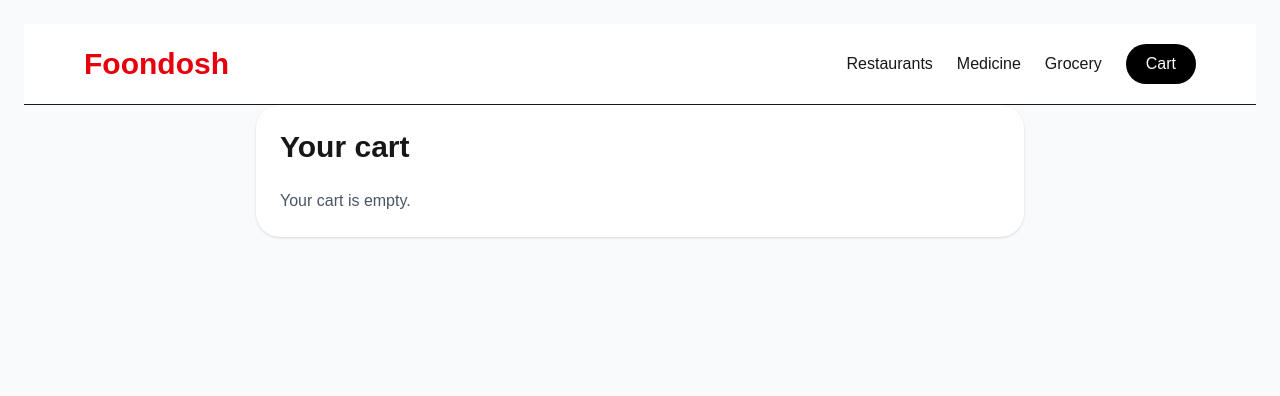
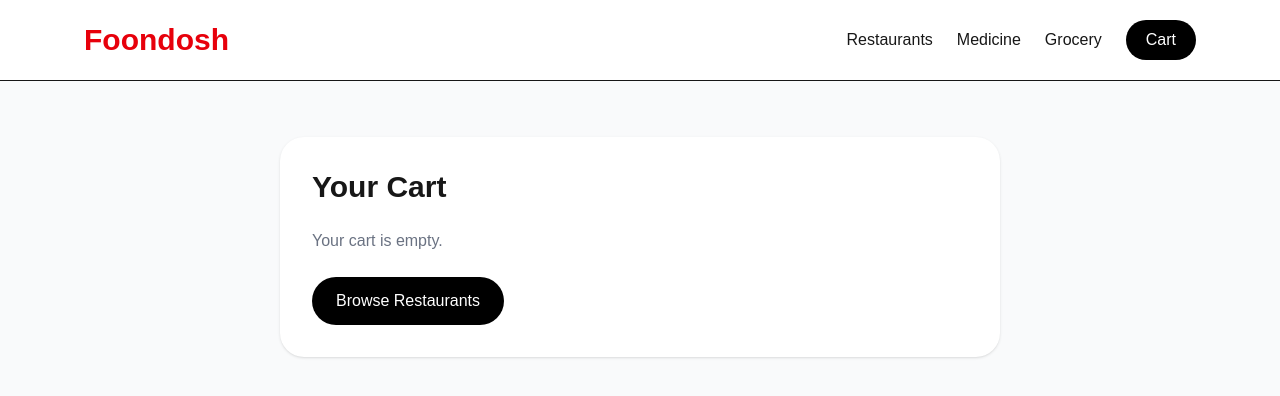
Before and after one commit to Nikhil8778/foondosh-web, a Next.js app: page /cart in a window 1280 px wide. Shown: the top 396 px of the page. Built offline with nearby package versions, Linux system fonts and the light colour scheme.

Commit message:
Improve cart review page

```diff
--- a/app/cart/page.tsx
+++ b/app/cart/page.tsx
@@ -1,42 +1,47 @@
 "use client";
 
-import { useEffect, useState } from "react";
+import Header from "@/components/Header";
 import Link from "next/link";
-import Header from "@/components/Header";
+import { useCartStore } from "@/lib/cart-store";
 
 export default function CartPage() {
-  const [cart, setCart] = useState<any[]>([]);
+  const items = useCartStore((state) => state.items);
 
-  async function loadCart() {
-    const res = await fetch("/api/cart");
-    const data = await res.json();
-    setCart(data);
-  }
-
-  useEffect(() => {
-    loadCart();
-  }, []);
-
-  const subtotal = cart.reduce(
+  const subtotal = items.reduce(
     (sum, item) => sum + item.priceCents * item.quantity,
     0
   );
 
-  const deliveryFee = cart.length > 0 ? 3000 : 0;
-  const total = subtotal + deliveryFee;
+  const deliveryFee = items.length > 0 ? 3000 : 0;
+  const tax = Math.round(subtotal * 0.05);
+  const total = subtotal + deliveryFee + tax;
 
   return (
-    <main className="min-h-screen bg-gray-50 p-6">
+    <main className="min-h-screen bg-gray-50">
       <Header />
-      <div className="max-w-3xl mx-auto bg-white rounded-3xl shadow p-6">
-        <h1 className="text-3xl font-bold mb-6">Your cart</h1>
 
-        {cart.length === 0 ? (
-          <p className="text-gray-600">Your cart is empty.</p>
+      <section className="max-w-3xl mx-auto p-6 mt-8">
+        <div className="bg-white rounded-3xl shadow p-8">
+          <h1 className="text-3xl font-bold mb-6">Your Cart</h1>
+
+          {items.length === 0 ? (
+            <div>
+              <p className="text-gray-500">Your cart is empty.</p>
+              <Link
+                href="/restaurants"
+                className="inline-block mt-6 bg-black text-white px-6 py-3 rounded-full"
+              >
+                Browse Restaurants
+              </Link>
+            </div>
           ) : (
             <>
-            {cart.map((item) => (
-              <div key={item.id} className="flex justify-between border-b py-4">
+              <div className="space-y-5">
+                {items.map((item) => (
+                  <div
+                    key={item.id}
+                    className="flex justify-between border-b pb-4"
+                  >
                     <div>
                       <h2 className="font-bold">{item.name}</h2>
                       <p className="text-gray-500">Qty: {item.quantity}</p>
@@ -47,8 +52,9 @@ export default function CartPage() {
                     </p>
                   </div>
                 ))}
+              </div>
 
-            <div className="mt-6 space-y-3">
+              <div className="mt-6 space-y-3 text-gray-700">
                 <div className="flex justify-between">
                   <span>Subtotal</span>
                   <span>₹{(subtotal / 100).toFixed(0)}</span>
@@ -59,7 +65,12 @@ export default function CartPage() {
                   <span>₹{(deliveryFee / 100).toFixed(0)}</span>
                 </div>
 
-              <div className="flex justify-between font-bold text-xl border-t pt-4">
+                <div className="flex justify-between">
+                  <span>Taxes</span>
+                  <span>₹{(tax / 100).toFixed(0)}</span>
+                </div>
+
+                <div className="border-t pt-4 flex justify-between text-xl font-bold">
                   <span>Total</span>
                   <span>₹{(total / 100).toFixed(0)}</span>
                 </div>
@@ -67,13 +78,14 @@ export default function CartPage() {
 
               <Link
                 href="/checkout"
-              className="block text-center mt-8 bg-black text-white py-4 rounded-full font-bold"
+                className="block text-center mt-8 bg-black text-white rounded-full py-4 font-semibold"
               >
-              Go to checkout
+                Proceed to Checkout
               </Link>
             </>
           )}
         </div>
+      </section>
     </main>
   );
 }
```
Lines whose indentation alone changed are shown as unchanged.
